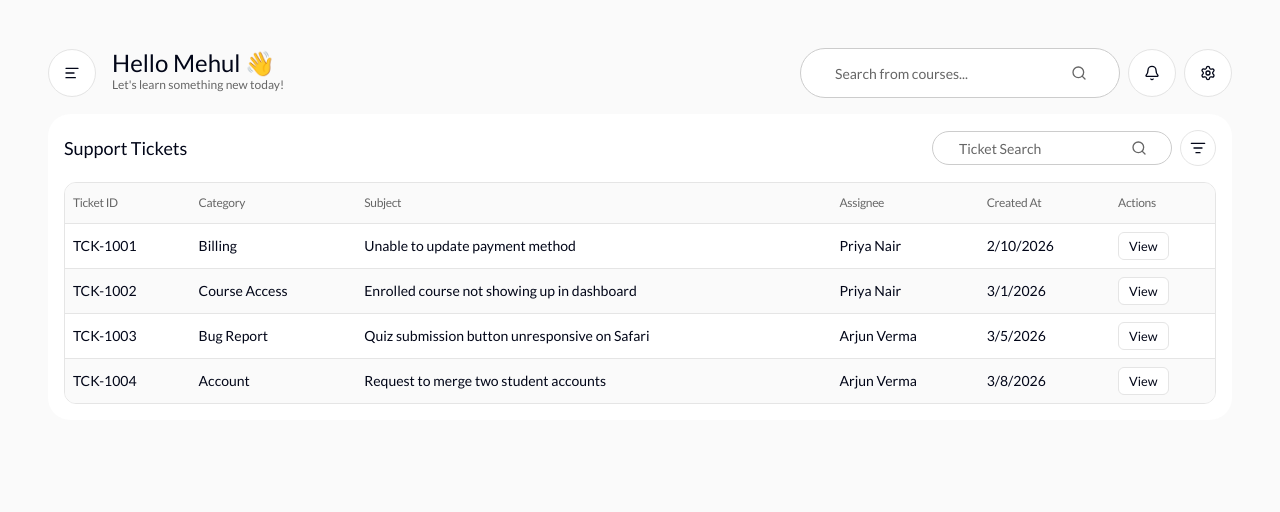
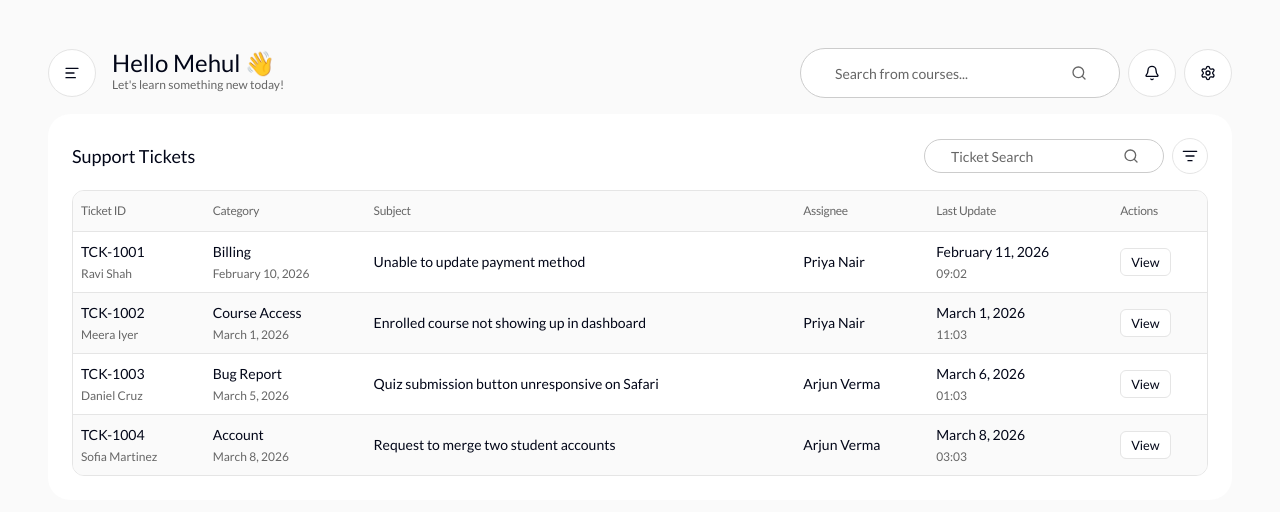
Before and after one commit to l1n3ar/rota-lms, a Next.js app in the folder frontend/: page /admin/support in a window 1280 px wide. Shown: the top 512 px of the page. Built offline with nearby package versions, Linux system fonts and the light colour scheme.

Commit message:
set up columns acc to design with new date formatter package

```diff
--- a/frontend/app/admin/layout.tsx
+++ b/frontend/app/admin/layout.tsx
@@ -4,7 +4,7 @@ const AdminLayout = ({ children }: { children: React.ReactNode }) => {
   return (
     <div className='h-full w-full p-8x bg-muted flex flex-col gap-4'>
       <AdminTopBar />
-      <div className='bg-white rounded-4xl h-full w-full p-4'>
+      <div className='bg-white rounded-4xl h-full w-full p-6'>
         {children}
       </div>
 
--- a/frontend/components/admin/support-tickets/datatable/columns.tsx
+++ b/frontend/components/admin/support-tickets/datatable/columns.tsx
@@ -1,19 +1,38 @@
 "use client"
 
 import { createColumnHelper } from "@tanstack/react-table"
+import dateFormat from 'dateformat'
 
 import { type DataTableFeatures } from './features'
 import { SupportTicket } from "@/types/support-ticket"
 import { TicketActionsCell } from "./actions"
+
+
 
 const columnHelper = createColumnHelper<DataTableFeatures, SupportTicket>()
 
 export const columns = columnHelper.columns([
   columnHelper.accessor("id", {
     header: "Ticket ID",
+    cell: (info) => {
+      return (
+        <div className="flex flex-col">
+          <span>{info.getValue()}</span>
+          <span className="text-xs text-muted-foreground">{info.row.original.created_by.first_name} {info.row.original.created_by.last_name}</span>
+        </div>
+      )
+    }
   }),
   columnHelper.accessor("category", {
     header: "Category",
+    cell: (info) => {
+      return (
+        <div className="flex flex-col">
+          <span>{info.getValue()}</span>
+          <span className="text-xs text-muted-foreground">{dateFormat(new Date(info.row.original.created_at),'mmmm d, yyyy')} </span>
+        </div>
+      )
+    }
   }),
   columnHelper.accessor("subject", {
     header: "Subject",
@@ -22,9 +41,16 @@ export const columns = columnHelper.columns([
     (row) => `${row.assignee.first_name} ${row.assignee.last_name}`,
     { id: "assignee", header: "Assignee" }
   ),
-  columnHelper.accessor("created_at", {
-    header: "Created At",
-    cell: (info) => new Date(info.getValue()).toLocaleDateString(),
+  columnHelper.accessor('updated_at', {
+    header: "Last Update",
+    cell: (info) => {
+      return (
+        <div className="flex flex-col">
+          <span>{dateFormat(new Date(info.getValue()),'mmmm d, yyyy')}</span>
+          <span className="text-xs text-muted-foreground">{dateFormat(new Date(info.getValue()),'hh:mm')}</span>
+        </div>
+      )
+    },
   }),
   columnHelper.display({
     id: "actions",
--- a/frontend/package.json
+++ b/frontend/package.json
@@ -18,6 +18,7 @@
     "axios": "^1.19.0",
     "class-variance-authority": "^0.7.1",
     "clsx": "^2.1.1",
+    "dateformat": "^5.0.3",
     "lucide-react": "^1.32.0",
     "next": "16.2.6",
     "next-themes": "^0.4.6",
@@ -30,6 +31,7 @@
   },
   "devDependencies": {
     "@tailwindcss/postcss": "^4",
+    "@types/dateformat": "^5.0.3",
     "@types/node": "^20",
     "@types/react": "^19",
     "@types/react-dom": "^19",
--- a/frontend/types/support-ticket.ts
+++ b/frontend/types/support-ticket.ts
@@ -5,6 +5,7 @@ export type SupportTicket = {
     created_by: User,
     category: string,
     subject: string,
+    priority? : 'low' | 'moderate' | 'high'
     assignee: User,
     created_at: Date,
     updated_at: Date,
```
Also changed, not shown: 1 other file (tests, documents, lock files or other folders).
